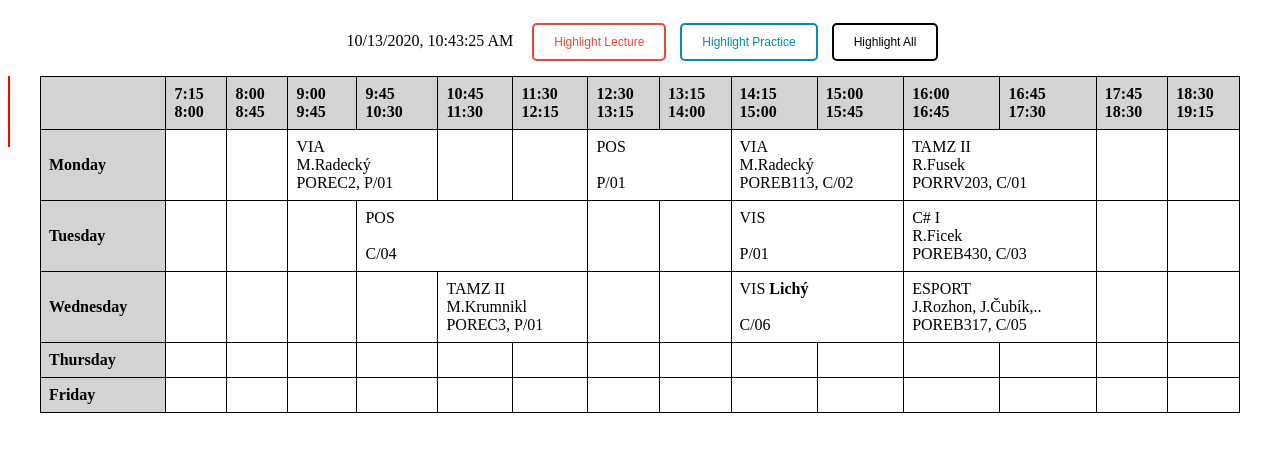
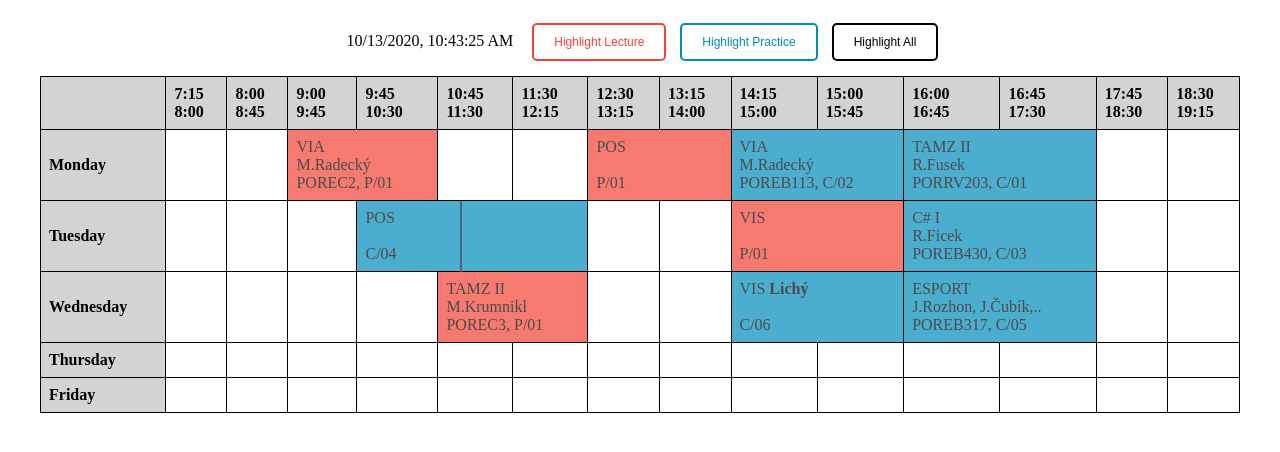
Before and after one commit to alenamartinkova/schedule, a plain HTML site: page schedule.html in a window 1280 px wide. Drawn offline with Linux system fonts and the light colour scheme.

Commit message:
HW 2 done

```diff
--- a/schedule.html
+++ b/schedule.html
@@ -39,18 +39,18 @@
                 <th style="background-color: lightgray">Monday</th>
                 <td class="monday1"></td>
                 <td class="monday2"></td>
-                <td class="monday3" colspan="2" class="lecture">
+                <td class="monday3 monday4 lecture" colspan="2">
                     VIA<br>M.Radecký<br>POREC2, P/01
                 </td>
                 <td class="monday5"></td>
                 <td class="monday6"></td>
-                <td class="monday7" colspan="2" class="lecture">
+                <td class="monday7 monday8 lecture" colspan="2">
                     POS<br><br>P/01
                 </td>
-                <td class="monday9" colspan="2"  class="practice">
+                <td class="monday9 monday10 practice" colspan="2">
                     VIA<br>M.Radecký<br>POREB113, C/02
                 </td>
-                <td class="monday11" colspan="2"  class="practice">
+                <td class="monday11 practice" colspan="2">
                     TAMZ II<br>R.Fusek<br>PORRV203, C/01
                 </td>
                 <td class="monday13"></td>
@@ -61,15 +61,15 @@
                 <td class="tuesday1"></td>
                 <td class="tuesday2"></td>
                 <td class="tuesday3"></td>
-                <td class="tuesday4" colspan="3" class="practice">
+                <td class="tuesday4 tuesday5 tuesday6 practice" colspan="3">
                     POS<br><br>C/04
                 </td>
                 <td class="tuesday7"></td>
                 <td class="tuesday8"></td>
-                <td class="tuesday9" colspan="2" class="lecture">
+                <td class="tuesday9 tuesday10 lecture" colspan="2">
                     VIS<br><br>P/01
                 </td>
-                <td class="tuesday11" colspan="2"  class="practice">
+                <td class="tuesday11 tuesday12 practice" colspan="2">
                     C# I<br>R.Ficek<br>POREB430, C/03
                 </td>
                 <td class="tuesday13"></td>
@@ -81,15 +81,15 @@
                 <td class="wednesday2"></td>
                 <td class="wednesday3"></td>
                 <td class="wednesday4"></td>
-                <td class="wednesday5" colspan="2" class="lecture">
+                <td class="wednesday5 wednesday6 lecture" colspan="2">
                     TAMZ II<br>M.Krumnikl<br>POREC3, P/01
                 </td>
                 <td class="wednesday7"></td>
                 <td class="wednesday8"></td>
-                <td class="wednesday9" colspan="2"  class="practice">
+                <td class="wednesday9 wednesday10 practice" colspan="2">
                     VIS <strong>Lichý</strong><br><br>C/06
                 </td>
-                <td class="wednesday11" colspan="2"  class="practice">
+                <td class="wednesday11 wednesday12 practice" colspan="2">
                     ESPORT<br>J.Rozhon, J.Čubík,..<br>POREB317, C/05
                 </td>
                 <td class="wednesday13"></td>
--- a/script.js
+++ b/script.js
@@ -10,6 +10,8 @@ document.addEventListener("DOMContentLoaded", function(event) {
     }, 1000);
 });
 
+window.addEventListener("resize", updateTimeLine());
+
 function updateTime(dateObject) {
     document.getElementById('time').innerHTML = dateObject.toLocaleString();
 }
@@ -20,26 +22,70 @@ function updateTimeLine(dateObject) {
     var tr = getRowId(dateObject);
 
     if(tr == "weekend") {
-        // hodim to na koniec piatku
+        var tr = "friday";
+        var tdName = "friday14";
+        document.getElementById('timer').style.display = "block";
+        document.getElementById('timer').style.top = document.getElementById(tr).getBoundingClientRect().top + "px";
+        document.getElementById('timer').style.height = document.getElementById(tr).getBoundingClientRect().height + "px";
+        var width = document.getElementsByClassName(tdName)[0].getBoundingClientRect().width;
+        document.getElementById('timer').style.left = document.getElementsByClassName(tdName)[0].getBoundingClientRect().left + width + "px";
     } else {
         var td = getColumn(dateObject);
-        document.getElementById('timer').style.display = "block";
-        document.getElementById('timer').style.top = document.getElementById(tr).getBoundingClientRect().top;
-        document.getElementById('timer').style.height = document.getElementById(tr).getBoundingClientRect().height + "px";
-
-        var width = document.getElementById(td).getBoundingClientRect().width + 20;
-        var minutesInLesson = ((dateObject.getHours()*60 + dateObject.getMinutes()) - (60 * 7 + 15)) % 105;
-        document.getElementById('timer').style.left = document.getElementById(td).getBoundingClientRect().left;
+        if(td == 0) {
+            td = 1;
+            var tdName = tr+td;
+            document.getElementById('timer').style.display = "block";
+            document.getElementById('timer').style.top = document.getElementById(tr).getBoundingClientRect().top + "px";
+            document.getElementById('timer').style.height = document.getElementById(tr).getBoundingClientRect().height + "px";
+            document.getElementById('timer').style.left = document.getElementsByClassName(tdName)[0].getBoundingClientRect().left + "px";
+        } else {
+            var tdName = tr+td;
+            document.getElementById('timer').style.display = "block";
+            document.getElementById('timer').style.top = document.getElementById(tr).getBoundingClientRect().top + "px";
+            document.getElementById('timer').style.height = document.getElementById(tr).getBoundingClientRect().height + "px";
+            var minutesInLesson = ((dateObject.getHours()*60 + dateObject.getMinutes()) - (60 * 7 + 15)) % 105;
+            document.getElementById('timer').style.left = document.getElementsByClassName(tdName)[0].getBoundingClientRect().left + minutesInLesson + "px";
+        }
     }
 
 }
 
-function getColumn(time) {
+function getColumn(d) {
     var d2 = new Date();
-    d2.setFullYear(time.getFullYear(), time.getMonth(), time.getDate());
+    var lesson = 0;
+    d2.setFullYear(d.getFullYear(), d.getMonth(), d.getDate());
     d2.setHours(7); d2.setMinutes(15);
 
+    if(d < d2) lesson = 0;
+    if(d >= d2) lesson = 1;
+    d2.setHours(8); d2.setMinutes(0);
+    if(d >= d2) lesson = 2;
+    d2.setHours(9); d2.setMinutes(0);
+    if(d >= d2) lesson = 3;
+    d2.setHours(9); d2.setMinutes(45);
+    if(d >= d2) lesson = 4;
+    d2.setHours(10); d2.setMinutes(45);
+    if(d >= d2) lesson = 5;
+    d2.setHours(11); d2.setMinutes(30);
+    if(d >= d2) lesson = 6;
+    d2.setHours(12); d2.setMinutes(30);
+    if(d >= d2) lesson = 7;
+    d2.setHours(13); d2.setMinutes(15);
+    if(d >= d2) lesson = 8;
+    d2.setHours(14); d2.setMinutes(15);
+    if(d >= d2) lesson = 9;
+    d2.setHours(15); d2.setMinutes(0);
+    if(d >= d2) lesson = 10;
+    d2.setHours(16); d2.setMinutes(0);
+    if(d >= d2) lesson = 11;
+    d2.setHours(16); d2.setMinutes(45);
+    if(d >= d2) lesson = 12;
+    d2.setHours(17); d2.setMinutes(45);
+    if(d >= d2) lesson = 13;
+    d2.setHours(18); d2.setMinutes(30);
+    if(d >= d2) lesson = 14;
 
+    return lesson;
 }
 
 function getRowId(time) {
```
